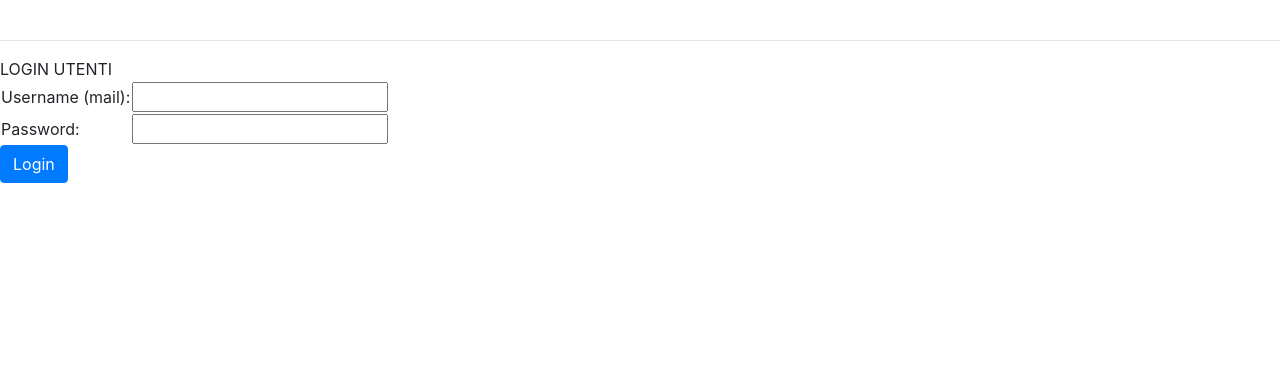
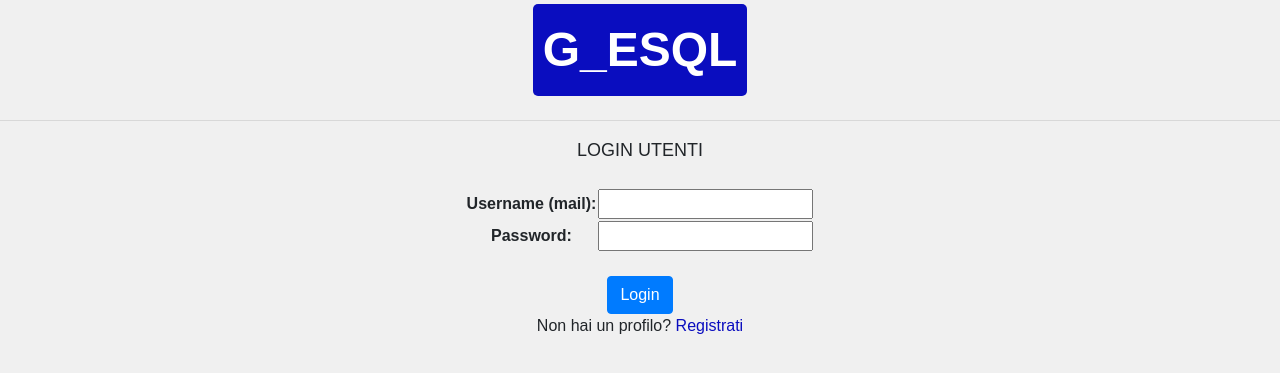
Before and after one commit to ClaudioRocca/Basi-Di-Dati, a PHP site: page /pagelogin.php in a window 1280 px wide. Shown: the top 373 px of the page. Run offline with PHP 8.4, Linux system fonts and the light colour scheme.

Commit message:
Registrazione TOP

```diff
--- a/pagelogin.php
+++ b/pagelogin.php
@@ -44,29 +44,86 @@
 
 <!DOCTYPE html PUBLIC "-//W3C//DTD HTML 4.01//EN" "http://www.w3.org/TR/html4/strict.dtd">
 <html>
+<head>
     <title>Login</title>
-<head>
     <link rel="stylesheet" href="https://stackpath.bootstrapcdn.com/bootstrap/4.5.2/css/bootstrap.min.css">
+    <style>
+        body {
+            font-family: Arial, sans-serif;
+            margin: 0;
+            padding: 0;
+            background-color: #f0f0f0;
+        }
+
+        .logo-container {
+            display: flex;
+            justify-content: center;
+            align-items: center;
+            height: 100px; /* Regola l'altezza a tuo piacimento */
+        }
+
+        .logo {
+            font-size: 48px;
+            font-weight: bold;
+            color: #ffffff; /* Testo bianco */
+            text-transform: uppercase;
+            background-color: #0a0dbf; /* Blu chiaro */
+            padding: 10px; /* Spazio intorno al testo */
+            border-radius: 5px; /* Bordi arrotondati */
+        }
+
+        .logo span {
+            color: #ffffff; /* Cambia il colore a tuo piacimento */
+        }
+
+        .form-container {
+            text-align: center;
+            margin-top: 20px;
+        }
+
+        .form-text {
+            font-size: 18px;
+        }
+
+        .register-link {
+            font-size: 16px;
+            margin-top: 10px;
+            color: #0a0dbf; /* Blu chiaro */
+            text-decoration: none;
+        }
+
+        .register-link:hover {
+            text-decoration: underline;
+        }
+    </style>
 </head>
 <body>
-   <form action='login.php' method="post"
+<div class="logo-container">
+    <div class="logo">
+        G<span>_</span>ESQL
+    </div>
+</div>
 
+<div class="form-container">
+    <form action='login.php' method="post">
+        <hr>
+        <div class="form-text">LOGIN UTENTI</div>
         <br>
-      <br>
-      <hr> LOGIN UTENTI </hr>
-      <table>
+        <table align="center">
             <tr>
-         <td> <b> </b> Username (mail):  </b></td>
-         <td><input type='text' name="username" id="username" required = true><td>
+                <td><b>Username (mail):</b></td>
+                <td><input type='text' name="username" id="username" required=true></td>
             </tr>
             <tr>
-         <td> <b> </b> Password:  </b></td>
-         <td><input type="password" name="password" id="password" required = true><td>
+                <td><b>Password:</b></td>
+                <td><input type="password" name="password" id="password" required=true></td>
             </tr>
+        </table>
+        <br>
+        <div><input type='submit' value='Login' class="btn btn-primary"></div>
+    </form>
 
-   </table>
-   <div> <input type='submit' value='Login' href="login.php" class="btn btn-primary"></div>
-
-   </form>
+    <div class="register-text">Non hai un profilo? <a href="registrazione.php" class="register-link">Registrati</a></div>
+</div>
 </body>
 </html>
```
Also changed, not shown: ESQL.sql (+5 -5 lines), registrazione.php (added, +76 -0 lines), submit-registrazione.php (added, +56 -0 lines). Lines whose indentation alone changed are shown as unchanged.
